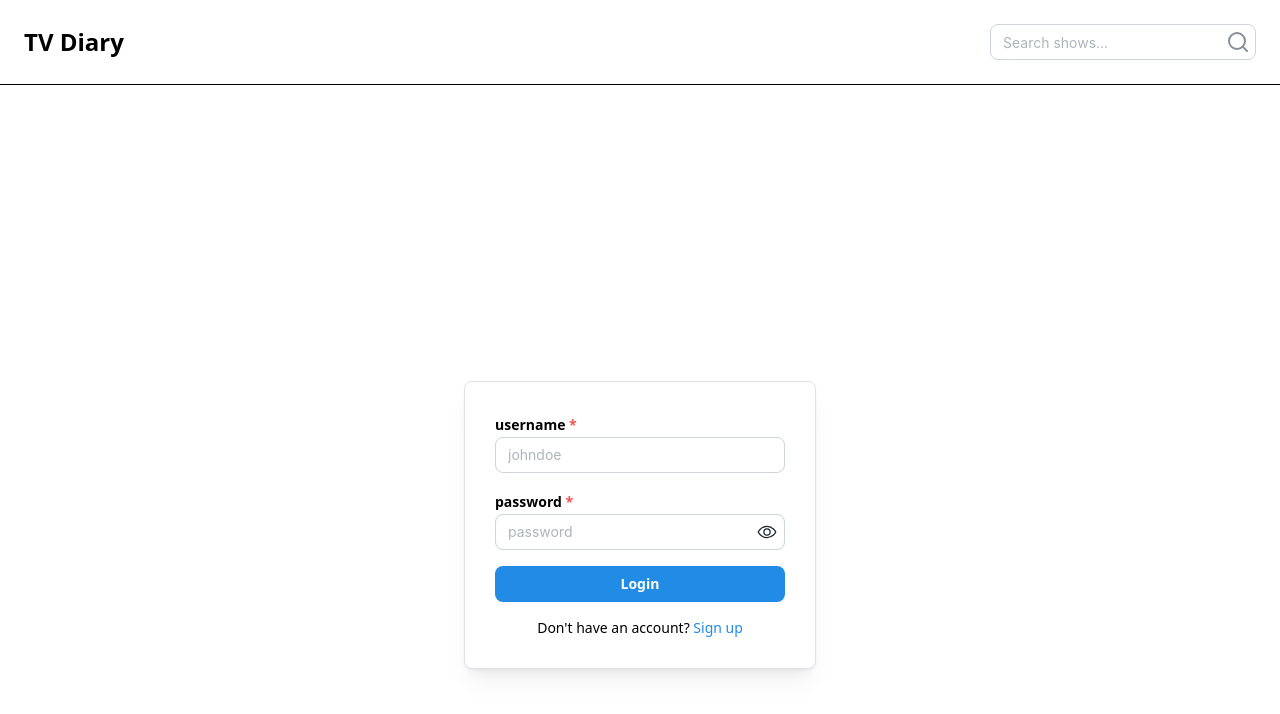
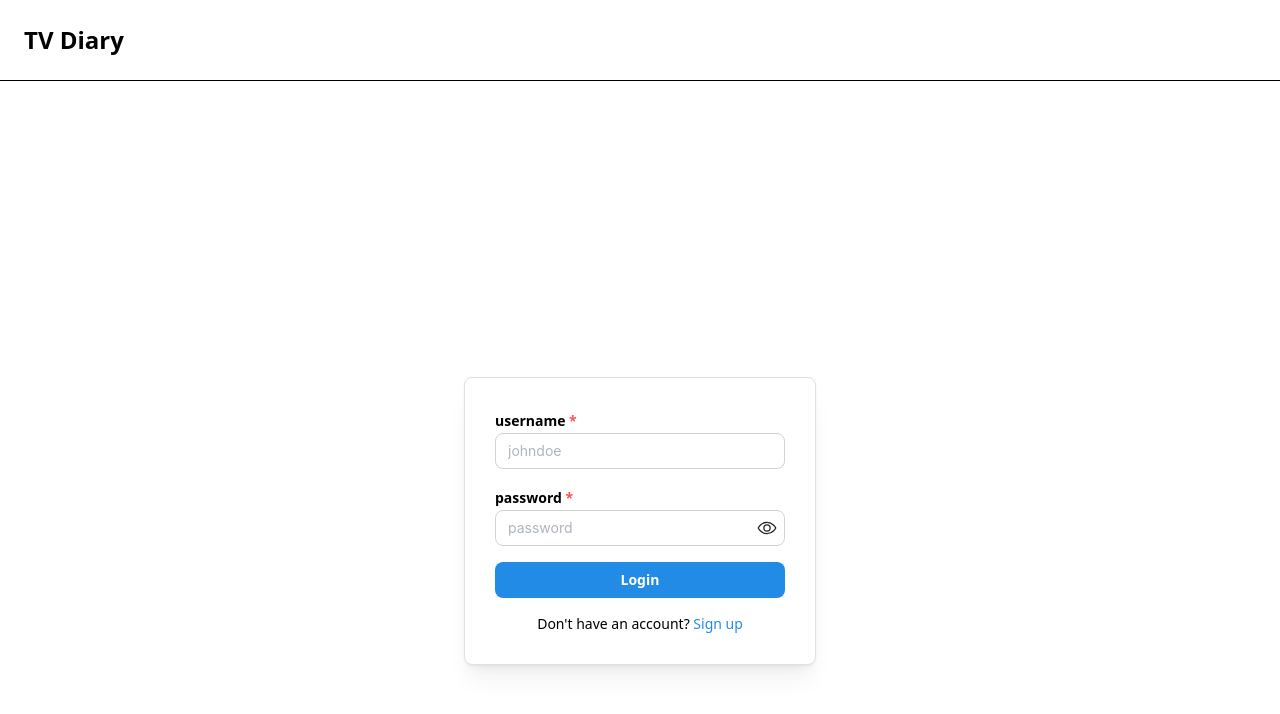
Before and after one commit to b1leygr/tv-diary, a React (Vite) app in the folder frontend/: page /login in a window 1280 px wide. Shown: the top 714 px of the page. Built offline with nearby package versions, Linux system fonts and the light colour scheme; no server answers.

Commit message:
fix: clean up root layout and header elements - Hide search bar in auth pages - Remove duplicate QueryClient wrapper

```diff
--- a/frontend/src/routes/__root.tsx
+++ b/frontend/src/routes/__root.tsx
@@ -1,6 +1,10 @@
-import { type QueryClient, QueryClientProvider } from '@tanstack/react-query';
+import type { QueryClient } from '@tanstack/react-query';
 import { ReactQueryDevtools } from '@tanstack/react-query-devtools';
-import { createRootRouteWithContext, Outlet } from '@tanstack/react-router';
+import {
+  createRootRouteWithContext,
+  Outlet,
+  useLocation,
+} from '@tanstack/react-router';
 import { Toaster } from 'react-hot-toast';
 import { SearchBar } from '#/components/search-bar';
 
@@ -13,15 +17,15 @@ export const Route = createRootRouteWithContext<MyRouterContext>()({
 });
 
 function RootComponent() {
-  const { queryClient } = Route.useRouteContext();
+  const location = useLocation();
+  const isSearchHidden = ['/login', '/register'].includes(location.pathname);
 
   return (
-    <QueryClientProvider client={queryClient}>
     <div className="min-h-screen bg-background font-sans antialiased">
       <header className="border-b border-border bg-background/50 backdrop-blur">
         <div className="container mx-auto flex max-w-7xl items-center justify-between p-6">
           <h1 className="text-2xl font-bold">TV Diary</h1>
-            <SearchBar />
+          {!isSearchHidden && <SearchBar />}
         </div>
       </header>
       <div className="h-4" />
@@ -31,6 +35,5 @@ function RootComponent() {
       </main>
       <ReactQueryDevtools />
     </div>
-    </QueryClientProvider>
   );
 }
```
Lines whose indentation alone changed are shown as unchanged.
